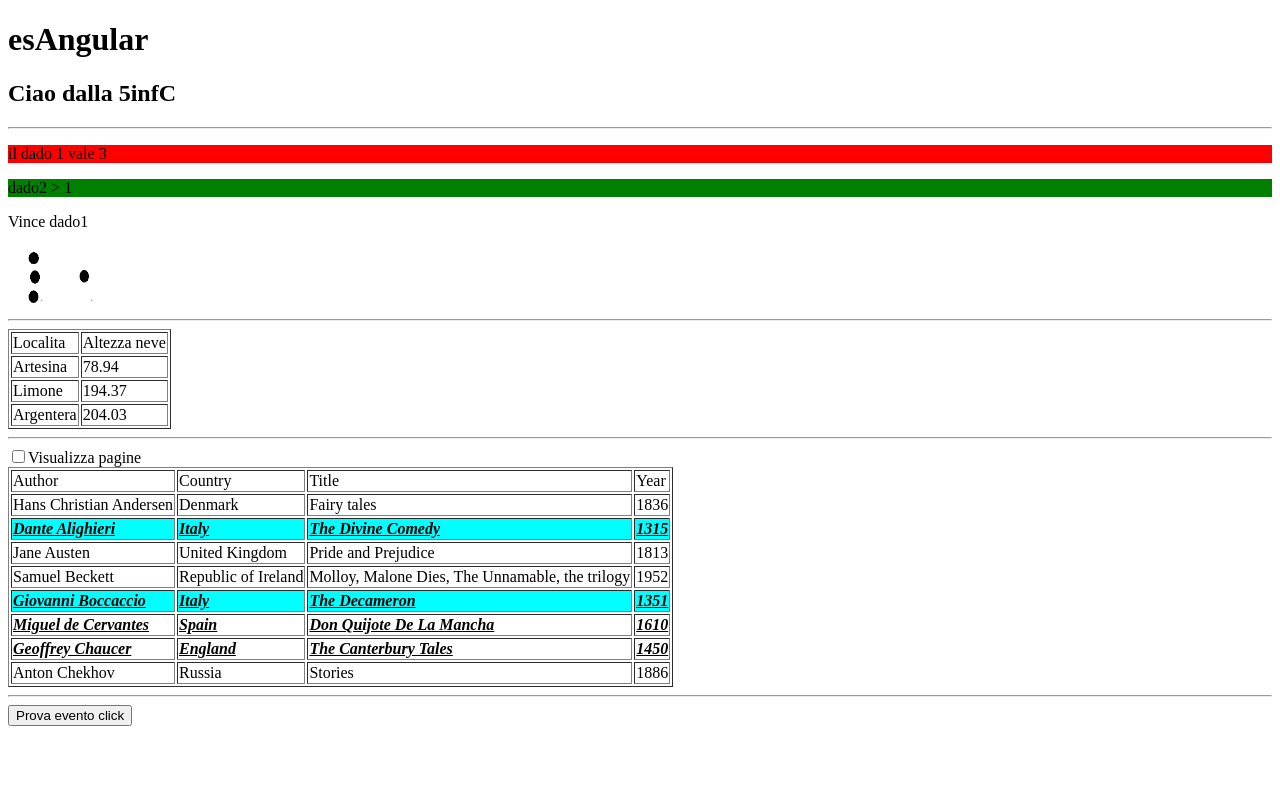
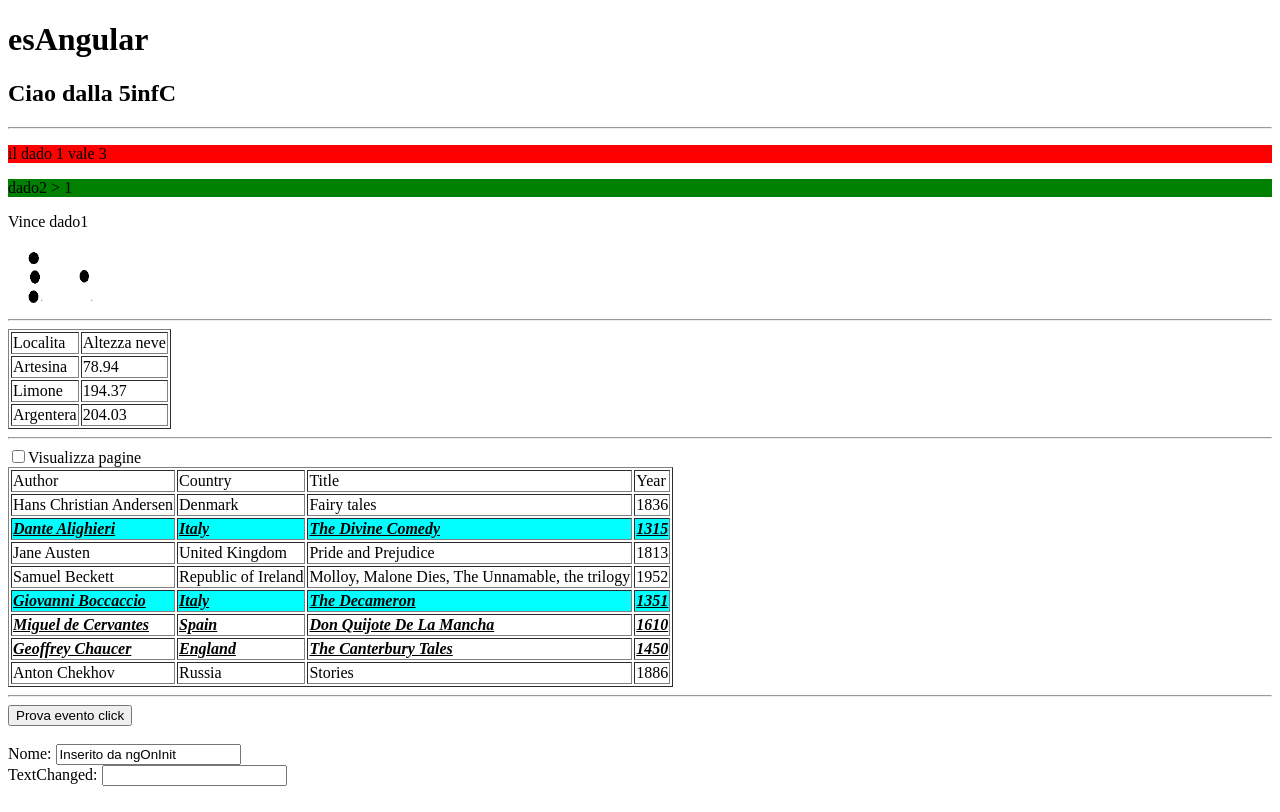
Before and after one commit to germanopagliero/esAngular, an Angular app: page / in a window 1280 px wide. Built offline with nearby package versions, Linux system fonts and the light colour scheme.

Commit message:
Lezione 4

```diff
--- a/src/app/app.module.ts
+++ b/src/app/app.module.ts
@@ -1,5 +1,6 @@
 import { NgModule } from '@angular/core';
 import { BrowserModule } from '@angular/platform-browser';
+import { FormsModule } from "@angular/forms";
 
 import { AppComponent } from './app.component';
 import { DadiComponent } from './dadi/dadi.component';
@@ -16,7 +17,8 @@ import { EventiComponent } from './eventi/eventi.component';
     EventiComponent
   ],
   imports: [
-    BrowserModule
+    BrowserModule,
+    FormsModule
   ],
   providers: [],
   bootstrap: [AppComponent]
--- a/src/app/eventi/eventi.component.html
+++ b/src/app/eventi/eventi.component.html
@@ -1,3 +1,12 @@
 <form>
     <button (click)="btnClick()">Prova evento click</button>
+    <br>
+    <br>
+    <label for="txtNome">Nome: </label>
+    <input type="text" name="txtNome" (input)="txtNomeTextChanged()" [(ngModel)]="nome">
+    <br>
+    <label for="txtTextChanged">TextChanged: </label>
+    <input type="text" name="txtTextChanged" [value]="textChanged">
+    <br>
+    <br>
 </form>
--- a/src/app/eventi/eventi.component.ts
+++ b/src/app/eventi/eventi.component.ts
@@ -6,11 +6,19 @@ import { Component } from '@angular/core';
   styleUrls: ['./eventi.component.css']
 })
 export class EventiComponent {
+  //N.B. mettere in app.module.ts FormsModule e name nei controlli
+  //[(ngModel)] bidirezionale
+  //[value] unidirezionale come {{ }}
+    nome:string = "";
+    textChanged:string = "";
 
-
-
-btnClick(){
-  window.alert('Salve Mondo')
+  ngOnInit(): void {
+    this.nome="Inserito da ngOnInit";
+  }
+  btnClick(){
+    window.alert('Salve Mondo')
+  }
+  txtNomeTextChanged() {
+    this.textChanged=this.nome;
+  }
 }
-
-}
```
Also changed, not shown: 1 other file (tests, documents, lock files or other folders).
